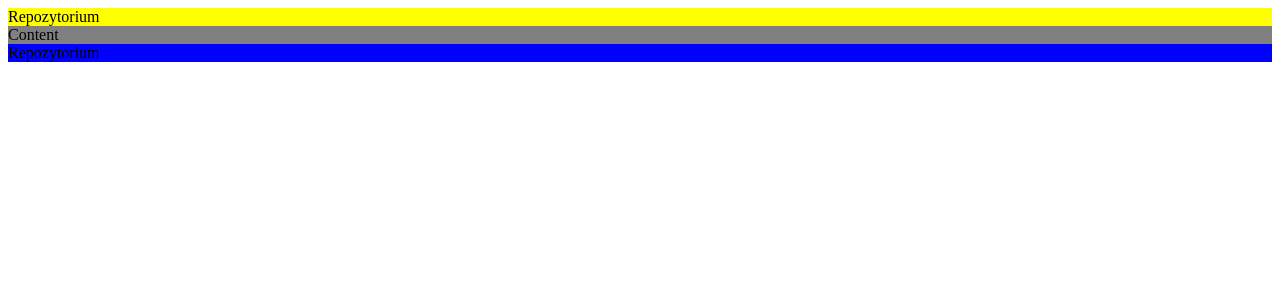
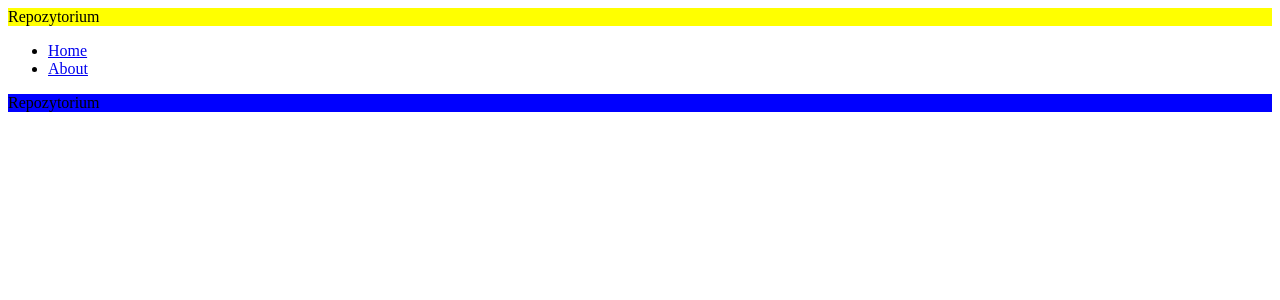
Before and after one commit to gemissan/compare, a Django app: template src/compareobject/templates/repository.html in a window 1280 px wide. Shown: the top 300 px of the page. Run offline with Django 3.2, Linux system fonts and the light colour scheme; the template is opened without the code that fills it, so the values that code supplies are empty.

Commit message:
Added navigation bar to generic_base.html

```diff
--- a/src/Compare/templates/generic_base.html
+++ b/src/Compare/templates/generic_base.html
@@ -11,19 +11,25 @@
 
 	<div id="header" class="header">
 	{% block header %}
-	Header
     {% endblock header %}
 	</div>
 
+	<nav>
+		<ul>
+			<li><a href="index.html">Home</a></li>
+			<li><a href="/about/">About</a></li>
+			{% block navigation_options %}
+			{% endblock navigation_options %}
+		</ul>
+	</nav>
+
 	<div id="content" class="content">
 	{% block content %}
-	Content
     {% endblock content %}
 	</div>
 
 	<div id="footer" class="footer">
 	{% block footer %}
-	Footer
     {% endblock footer %}
     </div>
 
```
